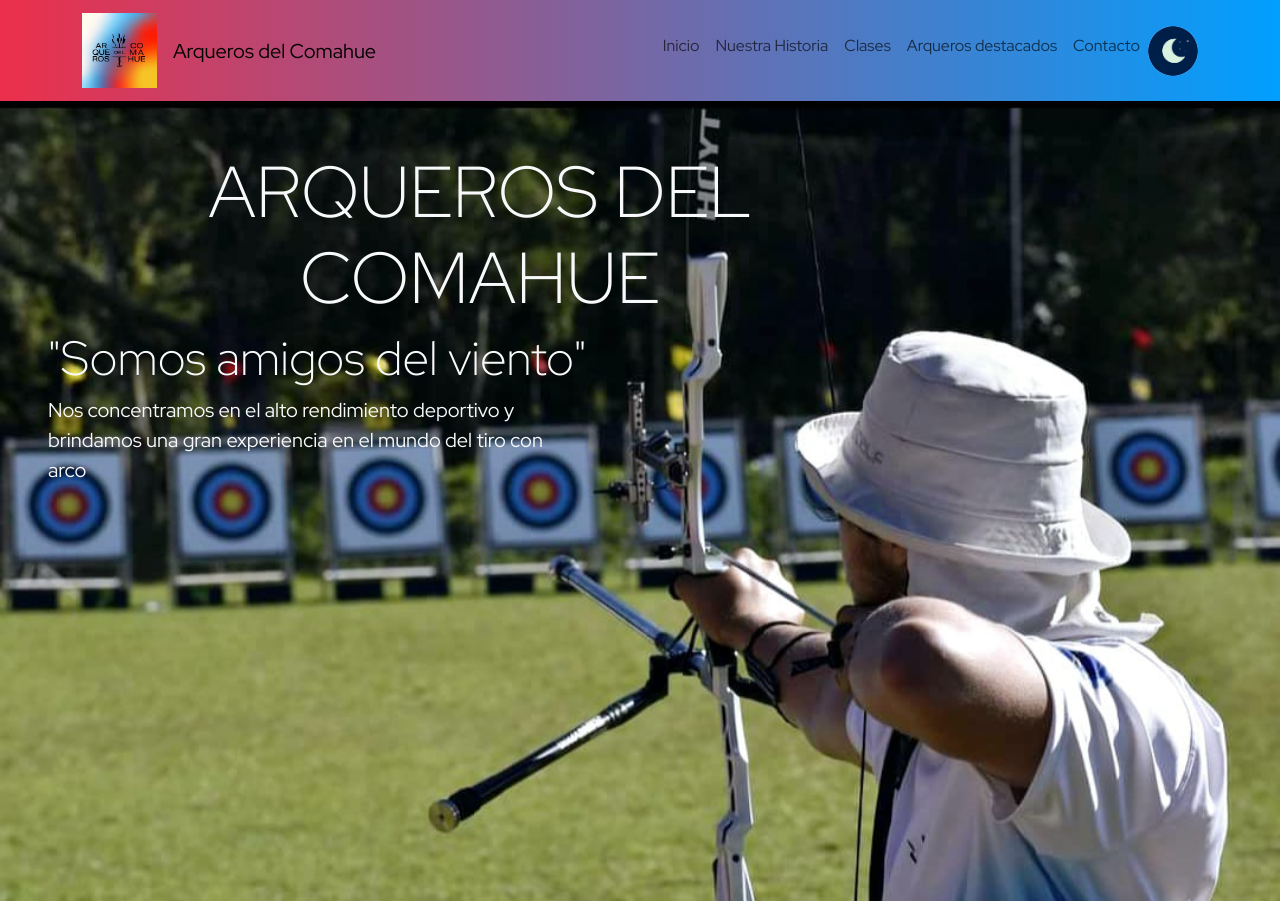
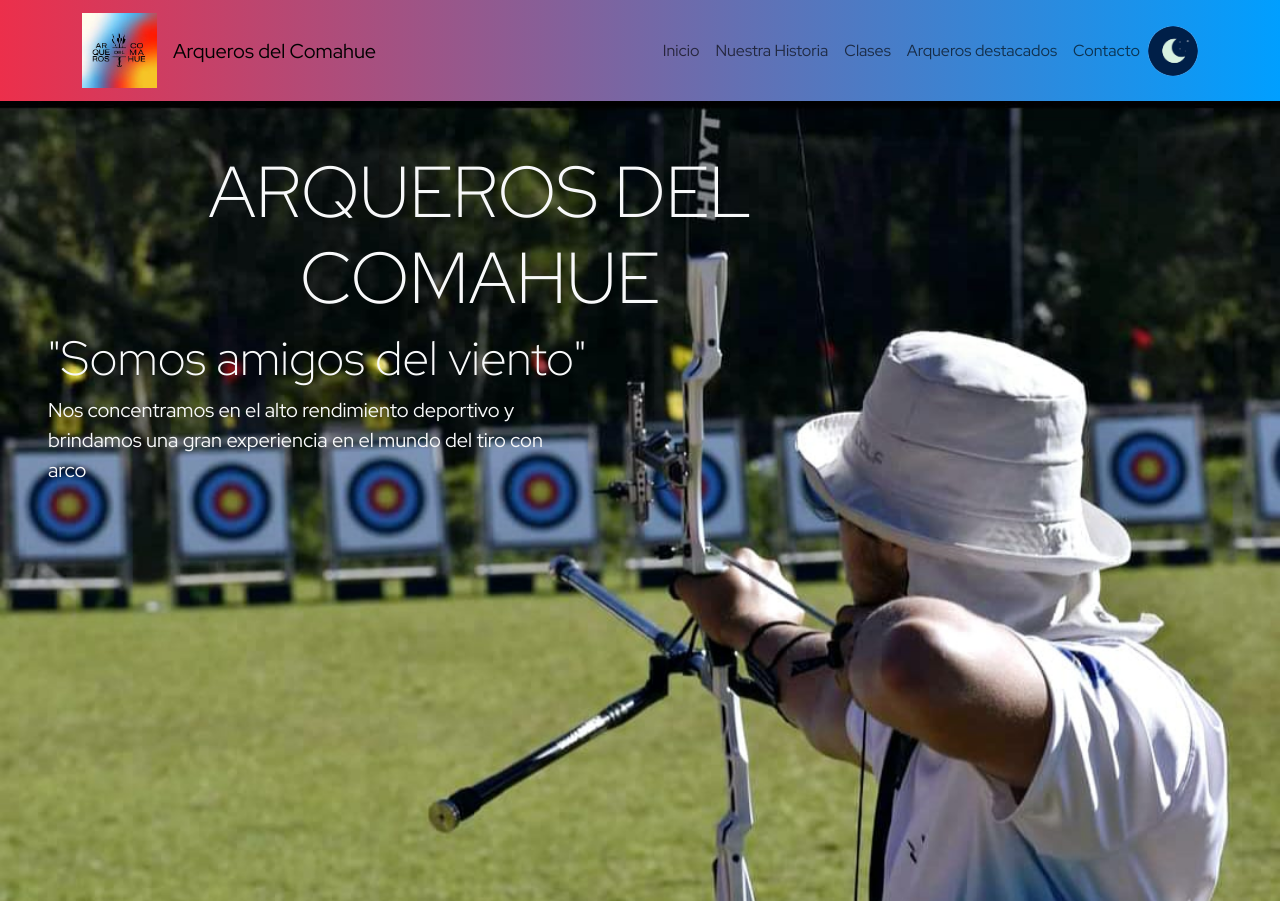
Before and after one commit to faacundito4/Arqueros-del-Comahue, a plain HTML site: page index.html in a window 1280 px wide. Shown: the top 901 px of the page. Drawn offline with nearby package versions, Linux system fonts and the light colour scheme.

Commit message:
centrado de ul en navbar (class uli)

```diff
--- a/css/style.css
+++ b/css/style.css
@@ -19,9 +19,14 @@ h1, h2, h3, h4, h5, h6, p, a{
     height: 75px;
 }
 
+.uli{
+    align-items: center;
+}
+
 #logo {
     border-radius: 50%;
 }
+
 .img-fluido {
     width: 50px;
     height: 50px;
--- a/index.html
+++ b/index.html
@@ -22,7 +22,7 @@
                 <span class="navbar-toggler-icon"></span>
             </button>
             <div class="collapse navbar-collapse justify-content-end" id="navbarNav">
-                <ul class="navbar-nav">
+                <ul class="navbar-nav uli">
                     <li class="nav-item">
                         <a class="nav-link" aria-current="page" href="#s2">Inicio</a>
                     </li>
```
